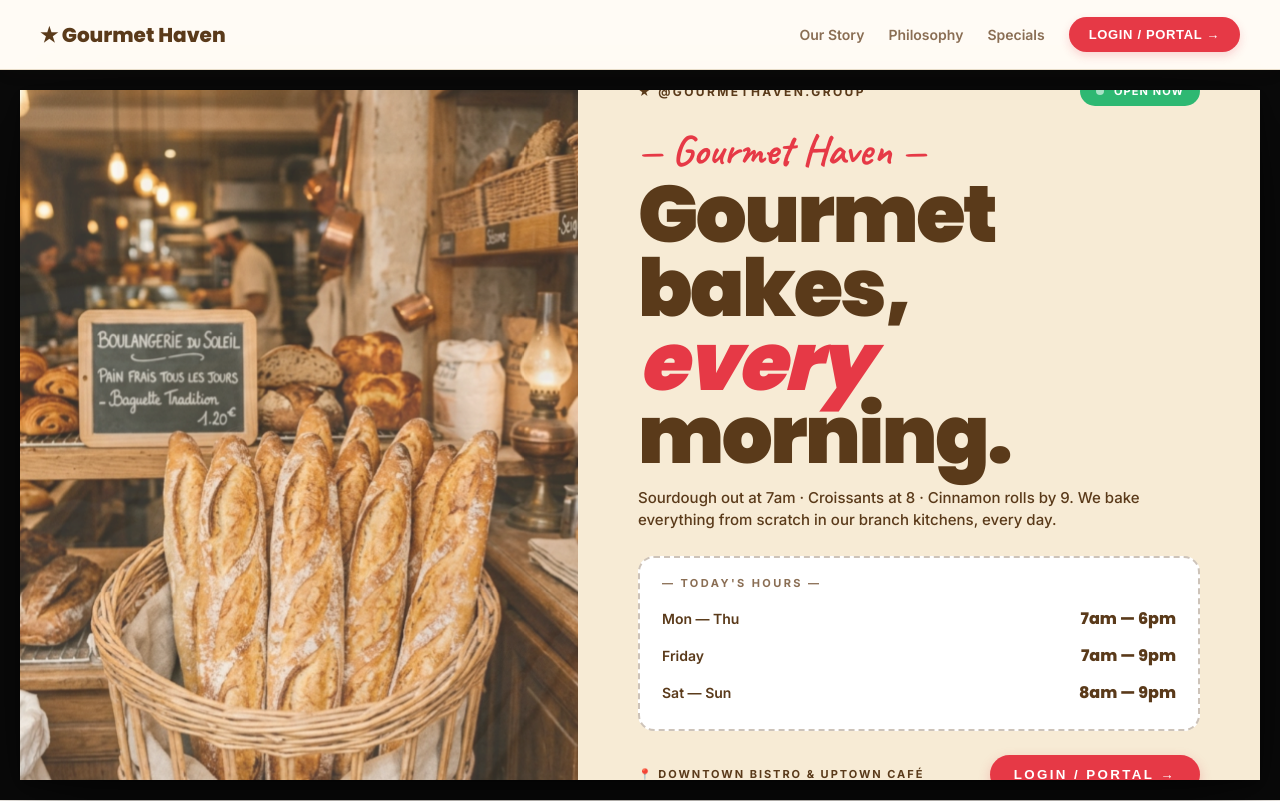
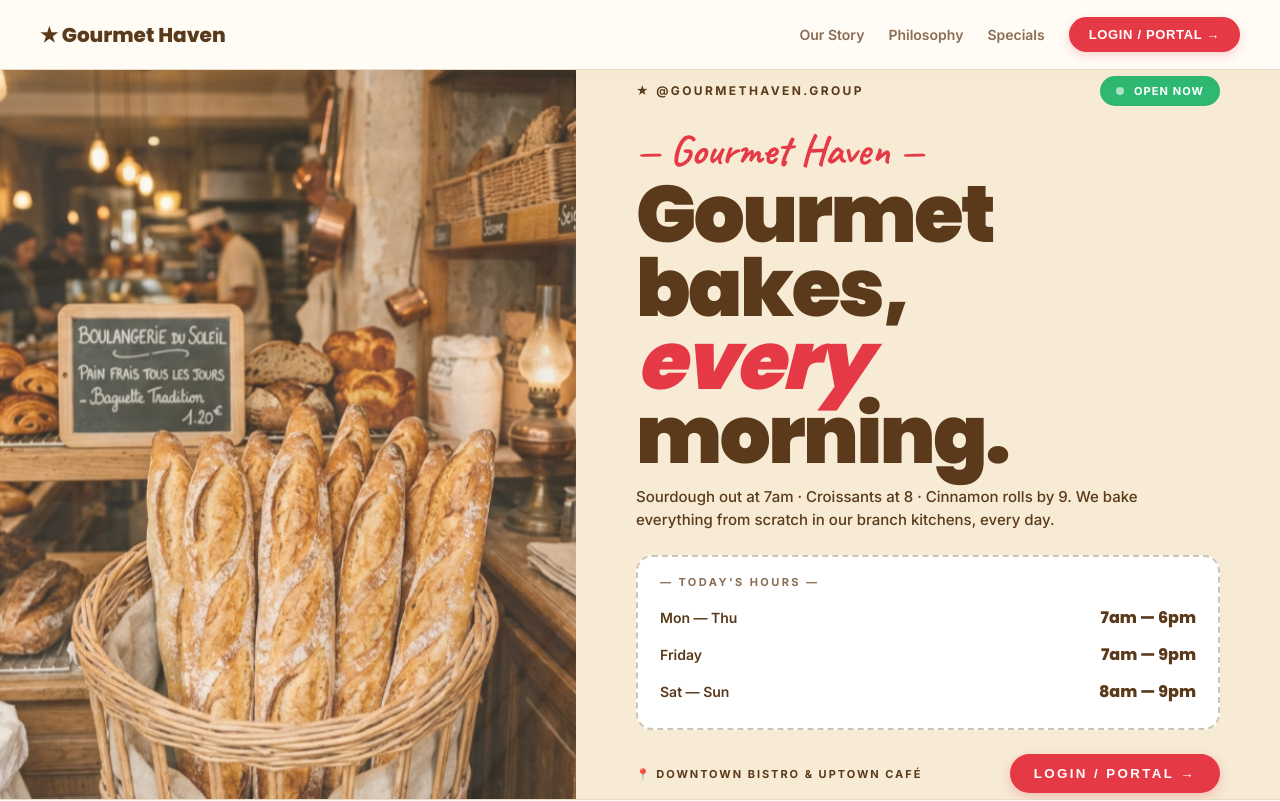
Before and after one commit to gt-varun/gourmet-haven-operations, a React (Vite) app in the folder frontend/: page / in a window 1280 px wide. Shown: the top 801 px of the page. Built offline with nearby package versions, Linux system fonts and the light colour scheme; no server answers.

Commit message:
Remove dark frame around landing hero stage, add slide and glow skew animations to headline text, align layout color settings to crimson red and deep brown, and remove card hover tilt rotations

```diff
--- a/frontend/src/index.css
+++ b/frontend/src/index.css
@@ -1,33 +1,33 @@
 @import url('https://fonts.googleapis.com/css2?family=Outfit:wght@300;400;500;600;700&family=Inter:wght@300;400;500;600;700&display=swap');
 
 :root {
-  --bg-dark: #fbfbfc;               /* Clean white screen background for visibility */
+  --bg-dark: #fcf8f2;               /* Soft warm cream screen background for coherence */
   --bg-panel: #ffffff;              /* Pure White panel background */
   --bg-card: #ffffff;               /* Pure White card background */
   --bg-input: #ffffff;              /* Input fields background */
-  --border-glow: #e8dcc8;           /* Muted warm beige divider lines */
-  --border-focus: #fdb44b;          /* Golden sunshine yellow focus */
+  --border-glow: rgba(90, 58, 26, 0.12); /* Muted warm beige divider lines */
+  --border-focus: #e63946;          /* Red accent focus */
 
-  --primary: #fdb44b;               /* Golden sunshine primary color */
-  --primary-glow: rgba(253, 180, 75, 0.18);
-  --gradient-accent: linear-gradient(135deg, #fdb44b 0%, #ff9f43 100%); /* Gold to warm orange */
+  --primary: #e63946;               /* Crimson Red primary color (matched to landing) */
+  --primary-glow: rgba(230, 57, 70, 0.12);
+  --gradient-accent: linear-gradient(135deg, #e63946 0%, #ff6b6b 100%); /* Crimson Red to soft red */
   --gradient-card: linear-gradient(145deg, #ffffff 0%, #fffbf5 100%);
 
-  --text-main: #2d3436;             /* Crisp dark charcoal gray for high legibility */
-  --text-muted: #636e72;            /* Secondary medium gray text */
+  --text-main: #5a3a1a;             /* Deep warm brown text (matched to landing) */
+  --text-muted: #8a6e54;            /* Secondary warm brown text */
   --text-dark: #1f2937;
 
   --success: #7ed9a3;               /* Mint Green for success */
   --success-glow: rgba(126, 217, 163, 0.15);
   --warning: #fbbf24;
   --warning-glow: rgba(251, 191, 36, 0.15);
-  --danger: #ff6b81;                /* Coral pink for danger warnings */
-  --danger-glow: rgba(255, 107, 129, 0.15);
+  --danger: #e63946;
+  --danger-glow: rgba(230, 57, 70, 0.15);
 
   --font-heading: 'Poppins', sans-serif;
   --font-body: 'Inter', sans-serif;
   --transition: all 0.25s cubic-bezier(0.4, 0, 0.2, 1);
-  --shadow-neon: 0 4px 20px rgba(253, 180, 75, 0.08); /* Soft shadows */
+  --shadow-neon: 0 4px 20px rgba(90, 58, 26, 0.06); /* Soft warm shadows */
   --shadow-inset: inset 0 2px 4px 0 rgba(0, 0, 0, 0.02);
 }
 
@@ -574,9 +574,9 @@ h1, h2, h3, h4, h5, h6 {
 }
 
 .product-card:hover {
-  transform: translateY(-8px) rotate(1deg);
+  transform: translateY(-8px);
   border-color: var(--primary);
-  box-shadow: 0 12px 30px rgba(253, 180, 75, 0.22);
+  box-shadow: 0 12px 30px var(--primary-glow);
 }
 
 .product-name {
--- a/frontend/src/pages/Landing.jsx
+++ b/frontend/src/pages/Landing.jsx
@@ -335,29 +335,27 @@ const Landing = () => {
           display: flex;
           align-items: center;
           justify-content: center;
-          background: #0a0a0a;
-          padding: 20px;
+          background: #fffbf5; /* Removed dark background, match theme */
+          padding: 0; /* Removed padding to get rid of the border frame */
           box-sizing: border-box;
         }
 
-        /* ── Fixed aspect-ratio 1600x900 social card layout ── */
+        /* ── Full-bleed premium split layout ── */
         .landing-card {
           position: relative;
           overflow: hidden;
           width: 100%;
-          max-width: 1600px;
           height: 100%;
-          max-height: 900px;
-          box-shadow: 0 30px 90px rgba(0,0,0,.55), 0 4px 14px rgba(0,0,0,.3);
           display: flex;
           background: #f7ebd5;
           opacity: 0;
+          border-bottom: 1px solid #e8dcc8;
           animation: cardEntrance 1.2s cubic-bezier(0.25, 1, 0.5, 1) forwards;
         }
 
         @keyframes cardEntrance {
-          from { opacity: 0; transform: scale(0.96) translateY(20px); }
-          to { opacity: 1; transform: scale(1) translateY(0); }
+          from { opacity: 0; transform: translateY(15px); }
+          to { opacity: 1; transform: translateY(0); }
         }
 
         /* ── Left Column: Full-bleed photo slideshow with cross-fade ── */
@@ -376,7 +374,7 @@ const Landing = () => {
           display: block;
           opacity: 0;
           transform: scale(1.06);
-          transition: opacity 1.5s ease-in-out, transform 2s ease-in-out;
+          transition: opacity 1.5s ease-in-out, transform 2.5s ease-in-out;
         }
         .landing-photo img.active {
           opacity: 1;
@@ -384,10 +382,10 @@ const Landing = () => {
           z-index: 1;
         }
         .landing-photo:hover img.active {
-          transform: scale(1.05);
+          transform: scale(1.04);
         }
 
-        /* ── Right Column: Content with staggered fadeInUp animation ── */
+        /* ── Right Column: Content ── */
         .landing-right {
           width: 55%;
           height: 100%;
@@ -433,11 +431,35 @@ const Landing = () => {
           color: #5a3a1a;
           margin: 0;
           opacity: 0;
-          animation: fadeInUp 0.8s cubic-bezier(0.25, 1, 0.5, 1) 0.5s forwards;
+          animation: headlineEntrance 1.5s cubic-bezier(0.19, 1, 0.22, 1) 0.4s forwards;
+        }
+        @keyframes headlineEntrance {
+          0% {
+            opacity: 0;
+            transform: translateY(35px) skewY(1deg);
+            filter: blur(4px);
+          }
+          100% {
+            opacity: 1;
+            transform: translateY(0) skewY(0);
+            filter: blur(0);
+          }
         }
         .landing-headline em {
+          display: inline-block;
           font-style: italic;
           color: #e63946;
+          animation: emphasisPulse 2.8s ease-in-out infinite alternate;
+        }
+        @keyframes emphasisPulse {
+          0% {
+            transform: scale(1);
+            text-shadow: 0 0 0px rgba(230, 57, 70, 0);
+          }
+          100% {
+            transform: scale(1.03);
+            text-shadow: 0 4px 15px rgba(230, 57, 70, 0.2);
+          }
         }
 
         .landing-blurb {
```
